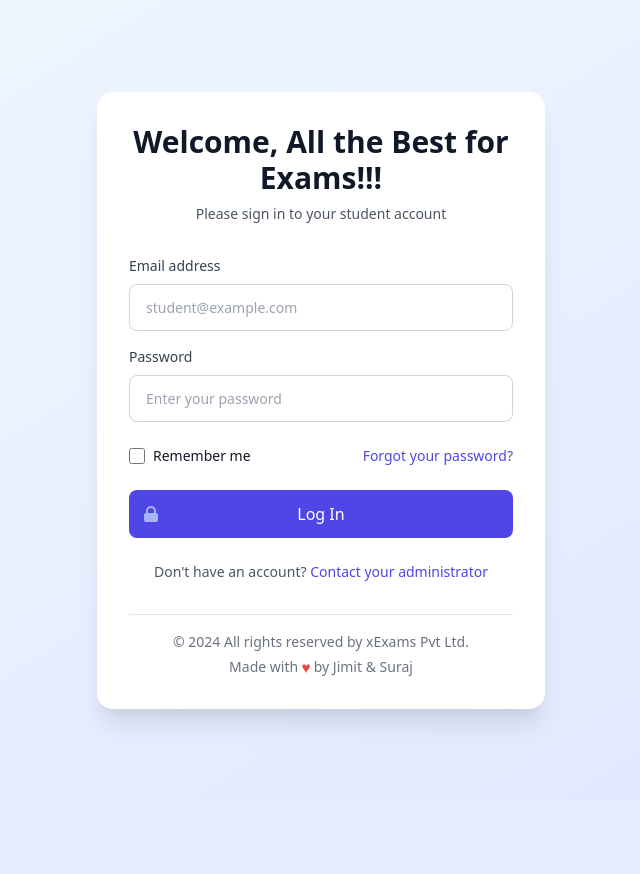
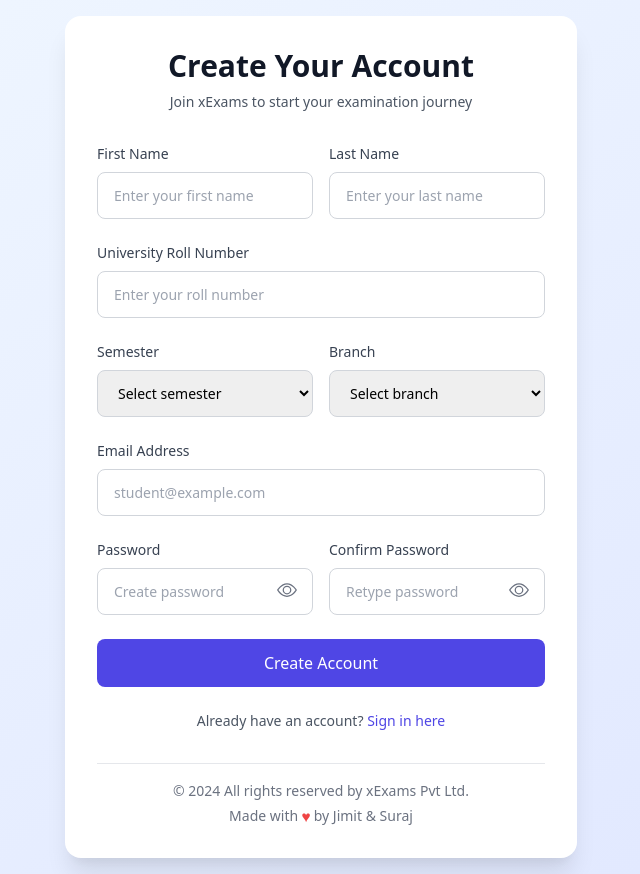
Before and after one commit to jimitk21/xExams_OnlineExamPortal, a Python web app: template template/index.html in a window 1280 px wide. Shown: the whole page, without its empty margins (319-959 px from the left). Before the commit the page ends 729 px from the top, so only its background shows below. Run offline with Jinja, Linux system fonts and the light colour scheme; the template is opened without the code that fills it, so the values that code supplies are empty; some libraries are stand-ins or nearby versions.

Commit message:
added the sign up page in index.html and added the login page after that

```diff
--- a/template/index.html
+++ b/template/index.html
@@ -3,7 +3,7 @@
 <head>
     <meta charset="UTF-8">
     <meta name="viewport" content="width=device-width, initial-scale=1.0">
-    <title>Student Login - xExams</title>
+    <title>Student Signup - xExams</title>
     <!-- Tailwind CSS CDN -->
     <script src="https://cdn.tailwindcss.com"></script>
     <style>
@@ -17,13 +17,13 @@
             padding: 1rem;
         }
 
-        .login-card {
+        .signup-card {
             background: white;
             padding: 2rem;
             border-radius: 1rem;
             box-shadow: 0 20px 25px -5px rgba(0, 0, 0, 0.1), 0 10px 10px -5px rgba(0, 0, 0, 0.04);
             width: 100%;
-            max-width: 28rem;
+            max-width: 32rem;
         }
 
         .input-field {
@@ -50,7 +50,6 @@
             border-radius: 0.5rem;
             font-weight: 500;
             transition: all 0.3s ease;
-            position: relative;
         }
 
         .submit-button:hover {
@@ -68,14 +67,6 @@
             color: #4338ca;
         }
 
-        .checkbox {
-            width: 1rem;
-            height: 1rem;
-            border-radius: 0.25rem;
-            border: 1px solid #d1d5db;
-        }
-
-        /* Animation for form elements */
         @keyframes fadeIn {
             from { opacity: 0; transform: translateY(10px); }
             to { opacity: 1; transform: translateY(0); }
@@ -145,24 +95,151 @@
             0%, 100% { transform: scale(1); }
             50% { transform: scale(1.1); }
         }
+
+        /* New styles for password visibility */
+        .password-container {
+            position: relative;
+        }
+
+        .password-toggle {
+            position: absolute;
+            right: 1rem;
+            top: 2.5rem;
+            cursor: pointer;
+            color: #6b7280;
+        }
+
+        .password-toggle:hover {
+            color: #4f46e5;
+        }
+
+        /* Loading animation */
+        .loading {
+            display: none;
+            position: fixed;
+            top: 0;
+            left: 0;
+            width: 100%;
+            height: 100%;
+            background: rgba(255, 255, 255, 0.8);
+            justify-content: center;
+            align-items: center;
+            z-index: 1000;
+        }
+
+        .loading-spinner {
+            border: 4px solid #f3f3f3;
+            border-top: 4px solid #4f46e5;
+            border-radius: 50%;
+            width: 40px;
+            height: 40px;
+            animation: spin 1s linear infinite;
+        }
+
+        @keyframes spin {
+            0% { transform: rotate(0deg); }
+            100% { transform: rotate(360deg); }
+        }
     </style>
 </head>
 <body class="login-container">
-    <div class="login-card animated">
+    <!-- Loading Overlay -->
+    <div id="loading" class="loading">
+        <div class="loading-spinner"></div>
+    </div>
+
+    <div class="signup-card animated">
         <!-- Header -->
         <div class="text-center">
-            <h2 class="text-3xl font-bold text-gray-900 mb-2">Welcome, All the Best for Exams!!!</h2>
+            <h2 class="text-3xl font-bold text-gray-900 mb-2">Create Your Account</h2>
             <p class="text-gray-600 text-sm mb-8">
-                Please sign in to your student account
+                Join xExams to start your examination journey
             </p>
         </div>
 
-        <!-- Login Form -->
-        <form class="space-y-6">
-            <div class="space-y-4">
+        <!-- Signup Form -->
+        <form class="space-y-6" id="signupForm">
+            <!-- Previous fields remain the same until password section -->
+            <div class="grid grid-cols-1 md:grid-cols-2 gap-4">
+                <div>
+                    <label for="firstName" class="block text-sm font-medium text-gray-700">
+                        First Name
+                    </label>
+                    <input
+                        id="firstName"
+                        name="firstName"
+                        type="text"
+                        required
+                        class="input-field"
+                        placeholder="Enter your first name"
+                    >
+                </div>
+
+                <div>
+                    <label for="lastName" class="block text-sm font-medium text-gray-700">
+                        Last Name
+                    </label>
+                    <input
+                        id="lastName"
+                        name="lastName"
+                        type="text"
+                        required
+                        class="input-field"
+                        placeholder="Enter your last name"
+                    >
+                </div>
+            </div>
+
+            <div>
+                <label for="rollNumber" class="block text-sm font-medium text-gray-700">
+                    University Roll Number
+                </label>
+                <input
+                    id="rollNumber"
+                    name="rollNumber"
+                    type="text"
+                    required
+                    class="input-field"
+                    placeholder="Enter your roll number"
+                >
+            </div>
+
+            <div class="grid grid-cols-1 md:grid-cols-2 gap-4">
+                <div>
+                    <label for="semester" class="block text-sm font-medium text-gray-700">
+                        Semester
+                    </label>
+                    <select id="semester" name="semester" required class="input-field">
+                        <option value="">Select semester</option>
+                        <option value="1">Semester 1</option>
+                        <option value="2">Semester 2</option>
+                        <option value="3">Semester 3</option>
+                        <option value="4">Semester 4</option>
+                        <option value="5">Semester 5</option>
+                        <option value="6">Semester 6</option>
+                        <option value="7">Semester 7</option>
+                        <option value="8">Semester 8</option>
+                    </select>
+                </div>
+
+                <div>
+                    <label for="branch" class="block text-sm font-medium text-gray-700">
+                        Branch
+                    </label>
+                    <select id="branch" name="branch" required class="input-field">
+                        <option value="">Select branch</option>
+                        <option value="CSE">Computer Science</option>
+                        <option value="IT">Information Technology</option>
+                        <option value="ECE">Electronics & Communication</option>
+                        <option value="EE">Electrical Engineering</option>
+                        <option value="ME">Mechanical Engineering</option>
+                    </select>
+                </div>
+            </div>
+
             <div>
                 <label for="email" class="block text-sm font-medium text-gray-700">
-                        Email address
+                    Email Address
                 </label>
                 <input
                     id="email"
@@ -174,7 +251,9 @@
                 >
             </div>
 
-                <div>
+            <!-- Updated password fields with visibility toggles -->
+            <div class="grid grid-cols-1 md:grid-cols-2 gap-4">
+                <div class="password-container">
                     <label for="password" class="block text-sm font-medium text-gray-700">
                         Password
                     </label>
@@ -184,44 +263,46 @@
                         type="password"
                         required
                         class="input-field"
-                        placeholder="Enter your password"
+                        placeholder="Create password"
                     >
+                    <span class="password-toggle" onclick="togglePassword('password')">
+                        <svg xmlns="http://www.w3.org/2000/svg" width="20" height="20" fill="currentColor" viewBox="0 0 16 16">
+                            <path d="M16 8s-3-5.5-8-5.5S0 8 0 8s3 5.5 8 5.5S16 8 16 8M1.173 8a13 13 0 0 1 1.66-2.043C4.12 4.668 5.88 3.5 8 3.5s3.879 1.168 5.168 2.457A13 13 0 0 1 14.828 8q-.086.13-.195.288c-.335.48-.83 1.12-1.465 1.755C11.879 11.332 10.119 12.5 8 12.5s-3.879-1.168-5.168-2.457A13 13 0 0 1 1.172 8z"/>
+                            <path d="M8 5.5a2.5 2.5 0 1 0 0 5 2.5 2.5 0 0 0 0-5M4.5 8a3.5 3.5 0 1 1 7 0 3.5 3.5 0 0 1-7 0"/>
+                        </svg>
+                    </span>
+                </div>
+
+                <div class="password-container">
+                    <label for="confirmPassword" class="block text-sm font-medium text-gray-700">
+                        Confirm Password
+                    </label>
+                    <input
+                        id="confirmPassword"
+                        name="confirmPassword"
+                        type="password"
+                        required
+                        class="input-field"
+                        placeholder="Retype password"
+                    >
+                    <span class="password-toggle" onclick="togglePassword('confirmPassword')">
+                        <svg xmlns="http://www.w3.org/2000/svg" width="20" height="20" fill="currentColor" viewBox="0 0 16 16">
+                            <path d="M16 8s-3-5.5-8-5.5S0 8 0 8s3 5.5 8 5.5S16 8 16 8M1.173 8a13 13 0 0 1 1.66-2.043C4.12 4.668 5.88 3.5 8 3.5s3.879 1.168 5.168 2.457A13 13 0 0 1 14.828 8q-.086.13-.195.288c-.335.48-.83 1.12-1.465 1.755C11.879 11.332 10.119 12.5 8 12.5s-3.879-1.168-5.168-2.457A13 13 0 0 1 1.172 8z"/>
+                            <path d="M8 5.5a2.5 2.5 0 1 0 0 5 2.5 2.5 0 0 0 0-5M4.5 8a3.5 3.5 0 1 1 7 0 3.5 3.5 0 0 1-7 0"/>
+                        </svg>
+                    </span>
                 </div>
             </div>
 
-            <div class="flex items-center justify-between my-6">
-                <div class="flex items-center">
-                    <input
-                        id="remember-me"
-                        name="remember-me"
-                        type="checkbox"
-                        class="checkbox"
-                    >
-                    <label for="remember-me" class="ml-2 text-sm text-gray-900">
-                        Remember me
-                    </label>
-                </div>
-
-                <a href="#" class="text-sm link">
-                    Forgot your password?
-                </a>
-            </div>
-
             <button type="submit" class="submit-button">
-                <span class="absolute left-0 inset-y-0 flex items-center pl-3">
-                    <!-- Lock Icon -->
-                    <svg class="h-5 w-5 text-indigo-300" xmlns="http://www.w3.org/2000/svg" viewBox="0 0 20 20" fill="currentColor">
-                        <path fill-rule="evenodd" d="M5 9V7a5 5 0 0110 0v2a2 2 0 012 2v5a2 2 0 01-2 2H5a2 2 0 01-2-2v-5a2 2 0 012-2zm8-2v2H7V7a3 3 0 016 0z" clip-rule="evenodd" />
-                    </svg>
-                </span>
-                Log In
+                Create Account
             </button>
 
             <div class="text-center mt-6">
                 <p class="text-sm text-gray-600">
-                    Don't have an account?
-                    <a onclick="openModal()" class="link font-medium">
-                        Contact your administrator
+                    Already have an account?
+                    <a href="login.html" class="link font-medium">
+                        Sign in here
                     </a>
                 </p>
             </div>
@@ -234,67 +315,60 @@
         </div>
     </div>
 
-    <!-- Admin Contact Modal -->
-    <div id="adminModal" class="modal">
-        <div class="modal-content">
-            <span class="close-button" onclick="closeModal()">&times;</span>
-            <h2 class="text-2xl font-bold text-gray-900 mb-4">Administrator Contact Information</h2>
+    <script>
+        // Toggle password visibility
+        function togglePassword(fieldId) {
+            const field = document.getElementById(fieldId);
+            field.type = field.type === 'password' ? 'text' : 'password';
+        }
 
-            <div class="admin-card">
-                <h3 class="font-semibold text-lg text-gray-900">School of Technology</h3>
-                <div class="space-y-2 mt-3">
-                    <p class="text-gray-700"><strong>Faculty Name:</strong> Dr. Janak Patel</p>
-                    <p class="text-gray-700"><strong>Designation:</strong> Assistant Professor</p>
-                    <p class="text-gray-700"><strong>Cabin:</strong> Room no: 701, F Block</p>
-                    <p class="text-gray-700"><strong>Phone:</strong> <a href="tel:+91 8200XXXXXX" class="link">+91 8200XXXXXX</a></p>
-                    <p class="text-gray-700"><strong>Email:</strong> <a href="mailto:admin@college.edu" class="link">admin@college.edu</a></p>
-                </div>
-            </div>
+        // Form validation and submission
+        document.getElementById('signupForm').addEventListener('submit', function(e) {
+            e.preventDefault();
 
-            <div class="admin-card">
-                <h3 class="font-semibold text-lg text-gray-900">Technical Support</h3>
-                <div class="space-y-2 mt-3">
-                    <p class="text-gray-700"><strong>Faculty Name:</strong> Mr. Mohan Raj</p>
-                    <p class="text-gray-700"><strong>Designation:</strong> IT Administrator</p>
-                    <p class="text-gray-700"><strong>Cabin:</strong> Room 101, IT Department</p>
-                    <p class="text-gray-700"><strong>Phone:</strong> <a href="tel:+91 8200XXXXXX" class="link">+91 8200XXXXXX</a></p>
-                    <p class="text-gray-700"><strong>Email:</strong> <a href="mailto:support@college.edu" class="link">support@college.edu</a></p>
-                </div>
-            </div>
-        </div>
-    </div>
+            const password = document.getElementById('password').value;
+            const confirmPassword = document.getElementById('confirmPassword').value;
 
-    <script>
-        // Form validation
-        document.querySelector('form').addEventListener('submit', function(e) {
-            e.preventDefault();
-            const email = document.getElementById('email').value;
-            const password = document.getElementById('password').value;
-
-            if (!email || !password) {
-                alert('Please fill in all fields');
+            if (password !== confirmPassword) {
+                alert('Passwords do not match!');
                 return;
             }
 
-            console.log('Login attempt:', { email });
-        });
+            // Basic form validation
+            const requiredFields = [
+                'firstName', 'lastName', 'rollNumber', 'semester',
+                'branch', 'email', 'password', 'confirmPassword'
+            ];
 
-        // Modal functions
-        function openModal() {
-            document.getElementById('adminModal').style.display = 'flex';
+            for (const field of requiredFields) {
+                const value = document.getElementById(field).value.trim();
+                if (!value) {
+                    alert('Please fill in all required fields');
+                    return;
+                }
             }
 
-        function closeModal() {
-            document.getElementById('adminModal').style.display = 'none';
+            // Add email validation
+            const email = document.getElementById('email').value;
+            const emailPattern = /^[^\s@]+@[^\s@]+\.[^\s@]+$/;
+            if (!emailPattern.test(email)) {
+                alert('Please enter a valid email address');
+                return;
             }
 
-        // Close modal when clicking outside
-        window.onclick = function(event) {
-            const modal = document.getElementById('adminModal');
-            if (event.target == modal) {
-                closeModal();
-            }
-        }
+            // Show loading overlay
+            document.getElementById('loading').style.display = 'flex';
+
+            // Simulate account creation delay
+            setTimeout(() => {
+                // Hide loading overlay
+                document.getElementById('loading').style.display = 'none';
+
+                // Show success message and redirect
+                alert('Account created successfully! Redirecting to login page...');
+                window.location.href = 'login.html';
+            }, 1500);
+        });
     </script>
 </body>
 </html>
```
Also changed, not shown: other parts of template/index.html (+0 -41 lines), template/login.html (added, +300 -0 lines). Lines whose indentation alone changed are shown as unchanged.
